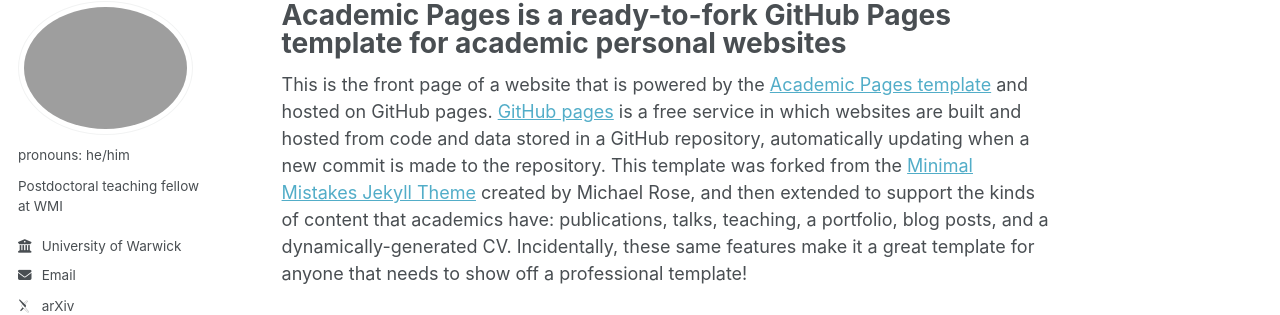
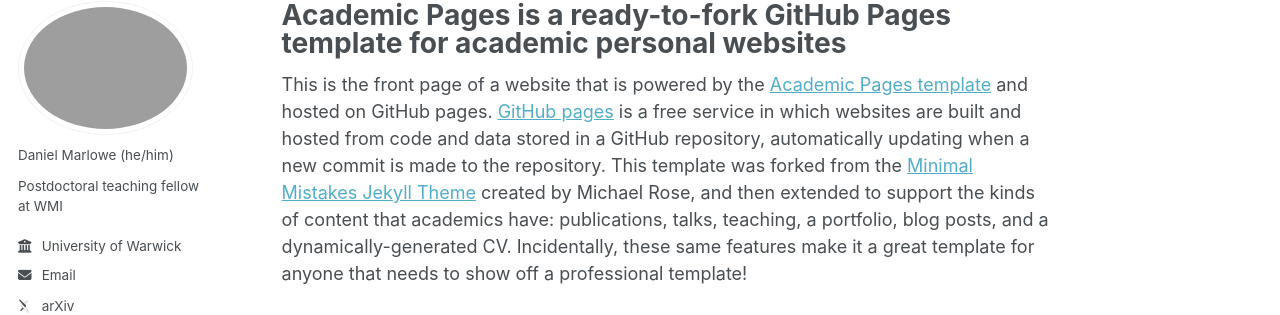
Before and after one commit to dmarl/dmarl.github.io, a Jekyll site: the page built from _pages/about.md, in a window 1280 px wide. Shown: the part 100-415 px from the top of the page. Built offline with Jekyll 4.4.1, drawn with Linux system fonts in a browser that asks for light colours; some web fonts are replaced; a script bundle is joined from its source files by our own code; library files that are not in the unit come from our copies.

Commit message:
Update _config.yml

```diff
--- a/_config.yml
+++ b/_config.yml
@@ -25,7 +25,7 @@ author:
   # Biographic information
   avatar           : "smirk_png.png"
   name             :
-  pronouns         : "pronouns: he/him"
+  pronouns         : "Daniel Marlowe (he/him)"
   bio              : "Postdoctoral teaching fellow at WMI"
   location         :
   employer         : "University of Warwick"
```
